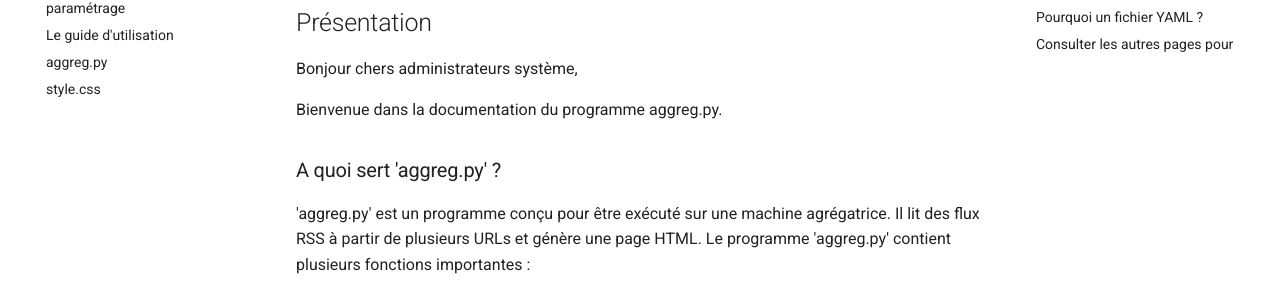
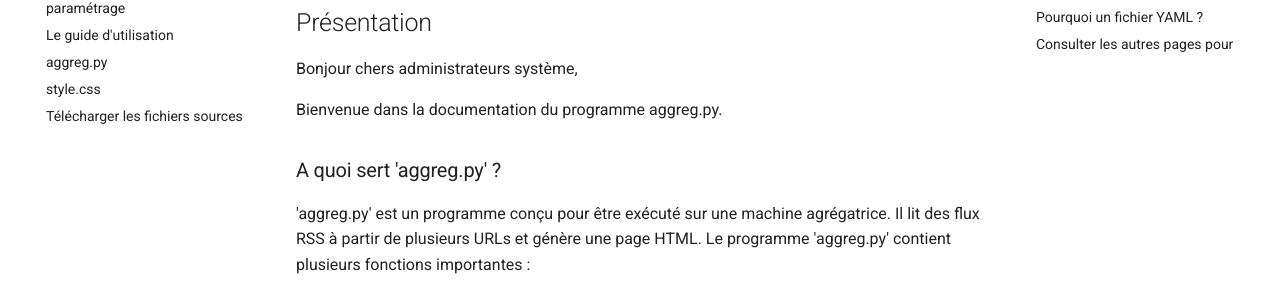
Before and after one commit to JasonVachier/SAE203, an MkDocs documentation site: the page built from docs/index.md, in a window 1280 px wide. Shown: the part 223-523 px from the top of the page. Built offline with MkDocs 1.6.1 and Material for MkDocs 9.7.7, drawn with Linux system fonts in a browser that asks for light colours.

Commit message:
Push test

```diff
--- a/mkdocs.yml
+++ b/mkdocs.yml
@@ -20,6 +20,8 @@ nav:
     - "aggreg.py" : "AggregPy.md"
 
     - "style.css" : "StyleCss.md"
+
+    - "Télécharger les fichiers sources" : "dl.md"
 
 
 
```
